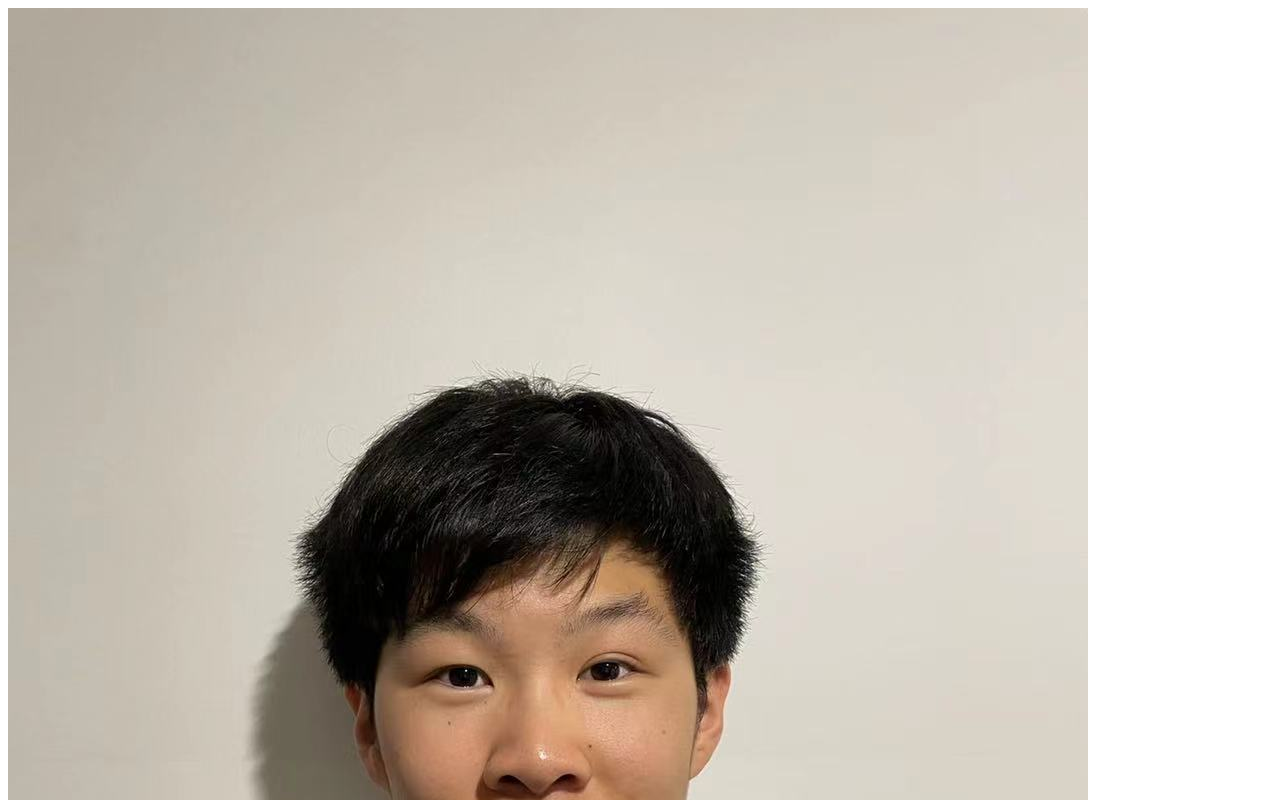
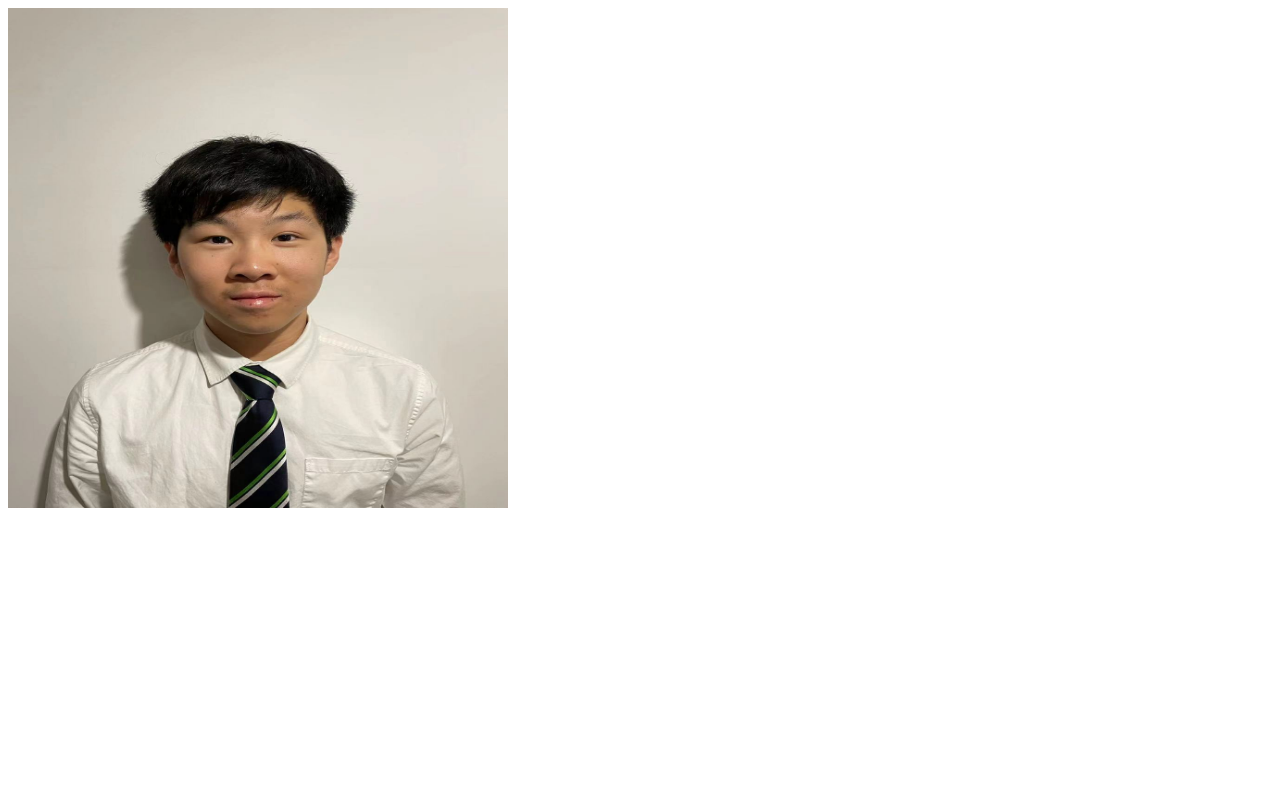
Before and after one commit to johnbean393/leonsface, a plain HTML site: page index.html in a window 1280 px wide. Shown: the top 800 px of the page. Drawn offline with Linux system fonts and the light colour scheme.

Commit message:
Update index.html

```diff
--- a/index.html
+++ b/index.html
@@ -4,6 +4,6 @@
 	<title>Leon's Face</title>
 </head>
 <body>
-	<img src="Leons_Face_24_05_2023.jpeg" alt="Leon's Face">
+	<img src="Leons_Face_24_05_2023.jpeg" alt="Leon's Face" width="500" height="500">
 </body>
 </html>
```
